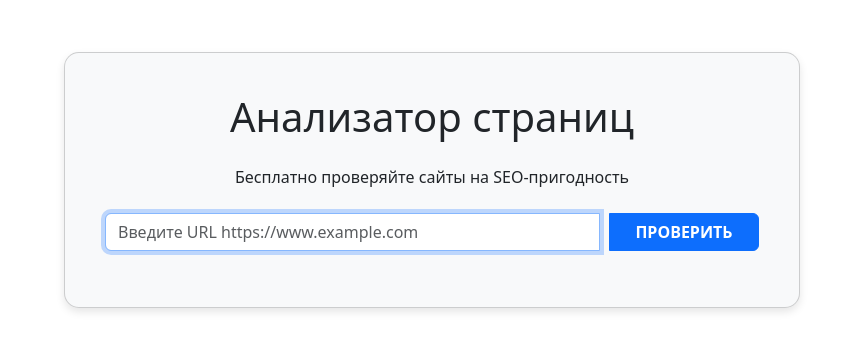
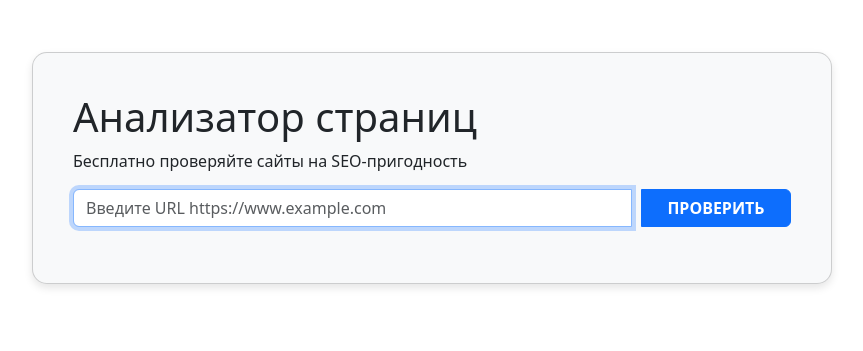
Before and after one commit to solmael/python-project-83, a Flask app: page / in a window 1280 px wide. Shown: the part 56-407 px from the top of the page, without its empty margins (208-1071 px from the left). Run offline with Flask 3, Linux system fonts and the light colour scheme; some libraries are stand-ins or nearby versions.

Commit message:
html upd

```diff
--- a/page_analyzer/templates/index.html
+++ b/page_analyzer/templates/index.html
@@ -8,19 +8,24 @@
         box-shadow: 0 4px 8px rgba(0, 0, 0, 0.1);
         background-color: #f8f9fa;
     }
+
+    .input-group {
+        display: flex;
+        gap: 10px;
+        width: 100%;
+    }
+
     .form-control {
-        width: 400px;
+        flex-grow: 1;
+        min-width: 400px;
         border-color: #ced4da;
     }
+
     .btn-primary {
         width: 150px;
         font-weight: bold;
         background-color: #0d6efd;
         border-color: #0d6efd;
-    }
-    .input-group {
-        display: flex;
-        gap: 10px;
     }
 </style>
 {% endblock %}
@@ -28,11 +33,12 @@
 {% block title %}Главная страница{% endblock %}
 
 {% block content %}
-<div class="card">
-    <h1 class="mb-4 text-center">Анализатор страниц</h1>
-    <p class="mb-4 text-center">Бесплатно проверяйте сайты на SEO-пригодность</p>
-    <form action="/" method="post" class="position-relative">
-        <div class="input-group mb-3 d-flex justify-content-center">
+<div class="card mx-auto" style="max-width: 800px;">
+    <h1>Анализатор страниц</h1>
+    <p>Бесплатно проверяйте сайты на SEO-пригодность</p>
+
+    <form action="/" method="post">
+        <div class="input-group mb-3">
             <input type="text"
                    name="url"
                    class="form-control {% if get_flashed_messages(category_filter=['error']) %}is-invalid{% endif %}"
--- a/page_analyzer/templates/layout.html
+++ b/page_analyzer/templates/layout.html
@@ -72,9 +72,9 @@
         </div>
     </nav>
 
-    <div class="container mt-5">
-        <div class="row justify-content-center">
-            <div class="col-md-8">
+    <div class="container-fluid mt-5">
+        <div class="row">
+            <div class="col">
                 {% block content %}{% endblock %}
             </div>
         </div>
@@ -86,10 +86,9 @@
         document.addEventListener("DOMContentLoaded", function () {
             const flashMessages = document.querySelectorAll(".flash-message");
             flashMessages.forEach(message => {
-                setTimeout(() => {
-                    message.style.opacity = "0";
-                    setTimeout(() => message.remove(), 500);
-                }, 3000);
+        message.addEventListener("animationend", () => {
+            message.remove();
+                });
             });
         });
     </script>
```
Also changed, not shown: page_analyzer/templates/url_detail.html (+12 -11 lines), page_analyzer/templates/urls.html (+23 -6 lines).
